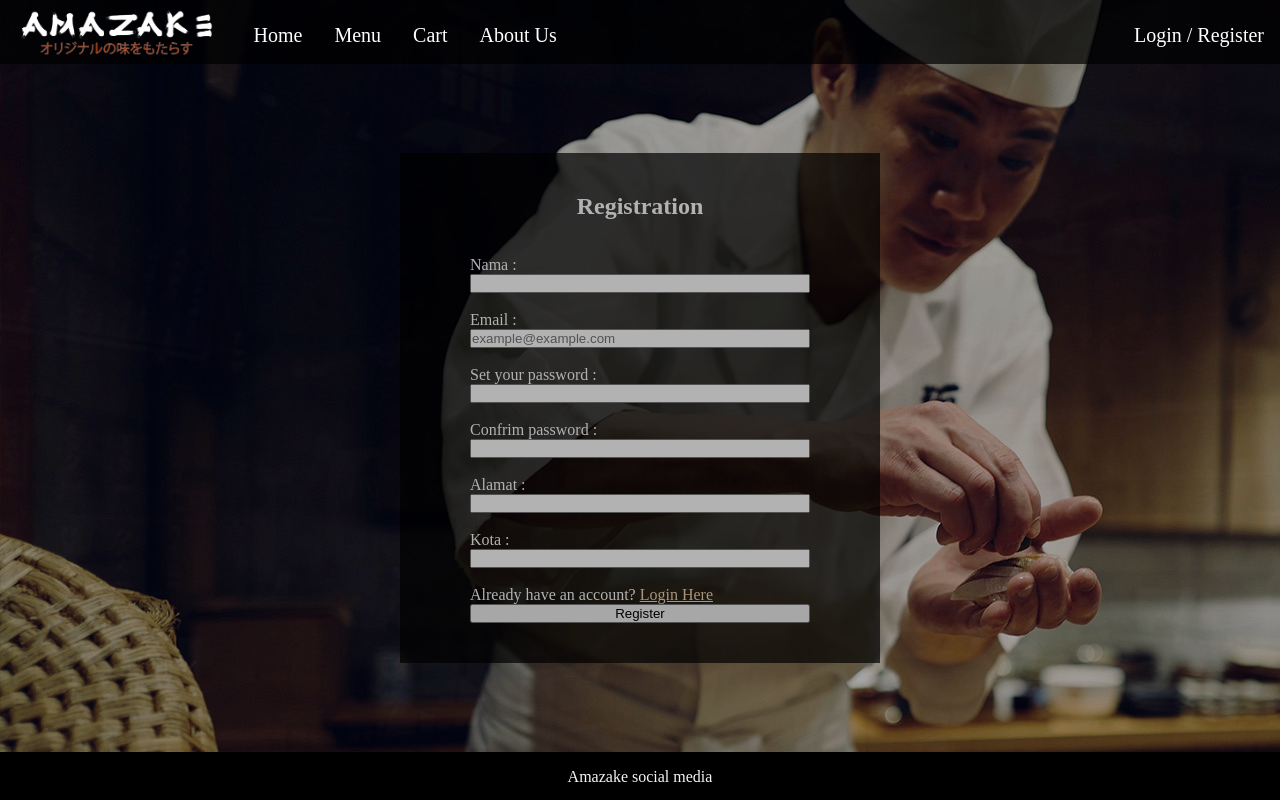
After one commit to jonbunton/Project_PW_2k21, a PHP site: page /regist.php in a window 1280 px wide. The commit adds this page. Run offline with PHP 8.4, Linux system fonts and the light colour scheme.

Commit message:
Register php

```diff
--- /dev/null
+++ b/UAS/regist.php
@@ -0,0 +1,120 @@
+<?php
+    require_once("connection.php");
+
+    if(isset($_POST['logout']))
+    {
+        unset($_SESSION["login"]);
+        unset($_SESSION["cart"]);
+        header("location:login.php");
+    }
+    if(isset($_POST["submit"]))
+    {
+        if(isset($_POST['name']) &&isset($_POST['email']) && isset($_POST['pass'])&& isset($_POST['cpass'])  && isset($_POST['alamat']) && isset($_POST['kota']) )
+        {
+            $name=$_POST['name'];
+            $email=$_POST['email'];
+            $pass=$_POST['pass'];
+            $cpass=$_POST['cpass'];
+            $alamat=$_POST['alamat'];
+            $kota=$_POST['kota'];
+            $status=1;
+            // var_dump($_SESSION['list_user']);
+           if( $_POST['email']!="admin@gmail.com" )
+           {
+                if($_POST["pass"] != $_POST["cpass"])
+                {
+                    echo "<script>alert('Password Tidak Sama')</script>";
+                }
+                else{
+                    $status=true;
+                    $stmt = $pdo->query("SELECT * FROM user");
+                    $users = $stmt->fetchAll(PDO::FETCH_ASSOC);
+                    if($users != null){
+                        foreach($users as $key =>$value)
+                        {
+                            if($value["email"]==$email)
+                            {
+                                echo "<script>alert('Email Sudah Ada ')</script>";
+                                $status=false;
+                                break;
+                            }
+                        }
+                    }
+                    if($status==true)
+                    {
+                        $stmt = $pdo->prepare("INSERT INTO user(email,password, nama,saldo,alamat,kota) VALUES(?,?,?,?,?,?)");
+                        $result = $stmt->execute([
+                          $email, $pass,$name,0,$alamat,$kota
+                        ]);
+                    }
+                }
+           }
+           else{
+            echo "<script>alert(' email tidak boleh admin@gmail.com !')</script>";
+           }
+        }
+        else{
+            echo "<script>alert('Semua input harus diisi !')</script>";
+        }
+    }
+
+?>
+<!DOCTYPE html>
+<html lang="en">
+<head>
+    <meta charset="UTF-8">
+    <meta http-equiv="X-UA-Compatible" content="IE=edge">
+    <meta name="viewport" content="width=device-width, initial-scale=1.0">
+    <title>Amazake</title>
+    <link href="mycss.css?v=<?php echo time(); ?>" rel="stylesheet" type="text/css" />
+
+</head>
+<body>
+                    <div class="container">
+
+                        <div class="header" id="top">
+                            <div class="nav">
+                                <img class="logo" src="gallery/logo.png" alt="">
+                                <a class="ar" href="#top">Home</a>
+                                <a class="ar" href="#top">Menu</a>
+                                <a class="ar" href="#top">Cart</a>
+                                <a class="ar" href="#top">About Us</a>
+                                <div style="display: flex; justify-content: flex-end; flex-grow: 1;"></div>
+                                    <a class="ar" href="login.php">Login / Register</a>
+                                </div>
+                             </div>
+
+                             <div class="login1">
+                                <div class="log">
+                                    <h2>Registration</h2><br><br>
+                                    <form method="post">
+                                        <label for="nm">Nama :</label>
+                                        <input type="text" id="nm" name="name"><br>
+                                        <label for="email">Email :</label>
+                                        <input type="email" id="email" placeholder="example@example.com" name="email"><br>
+                                        <label for="pass">Set your password :</label>
+                                        <input type="password" id="pass" name="pass"><br>
+                                        <label for="pass1">Confrim password :</label>
+                                        <input type="password" id="pass1" name="cpass"><br>
+                                        <label for="alm">Alamat :</label>
+                                        <input type="text" id="alm"name="alamat"><br>
+                                        <label for="kt">Kota :</label>
+                                        <input type="text" id="kt" name="kota"><br>
+
+
+                                        <p>Already have an account? <a style="color: rgb(243, 215, 178);" href="login.html">Login Here</a> </p>
+                                        <button type="submit" name="submit">Register</button>
+                                    </form>
+
+
+                                </div>
+                            </div>
+
+
+                             <div class="foot">
+                                <p class="copy">Amazake social media</p>
+                            </div>
+                    </div>
+                    </div>
+</body>
+</html>
```
Also changed, not shown: UAS/cart.php (+9 -0 lines), UAS/regist.html (deleted, +0 -69 lines), UAS/sushi.php (+9 -0 lines).
